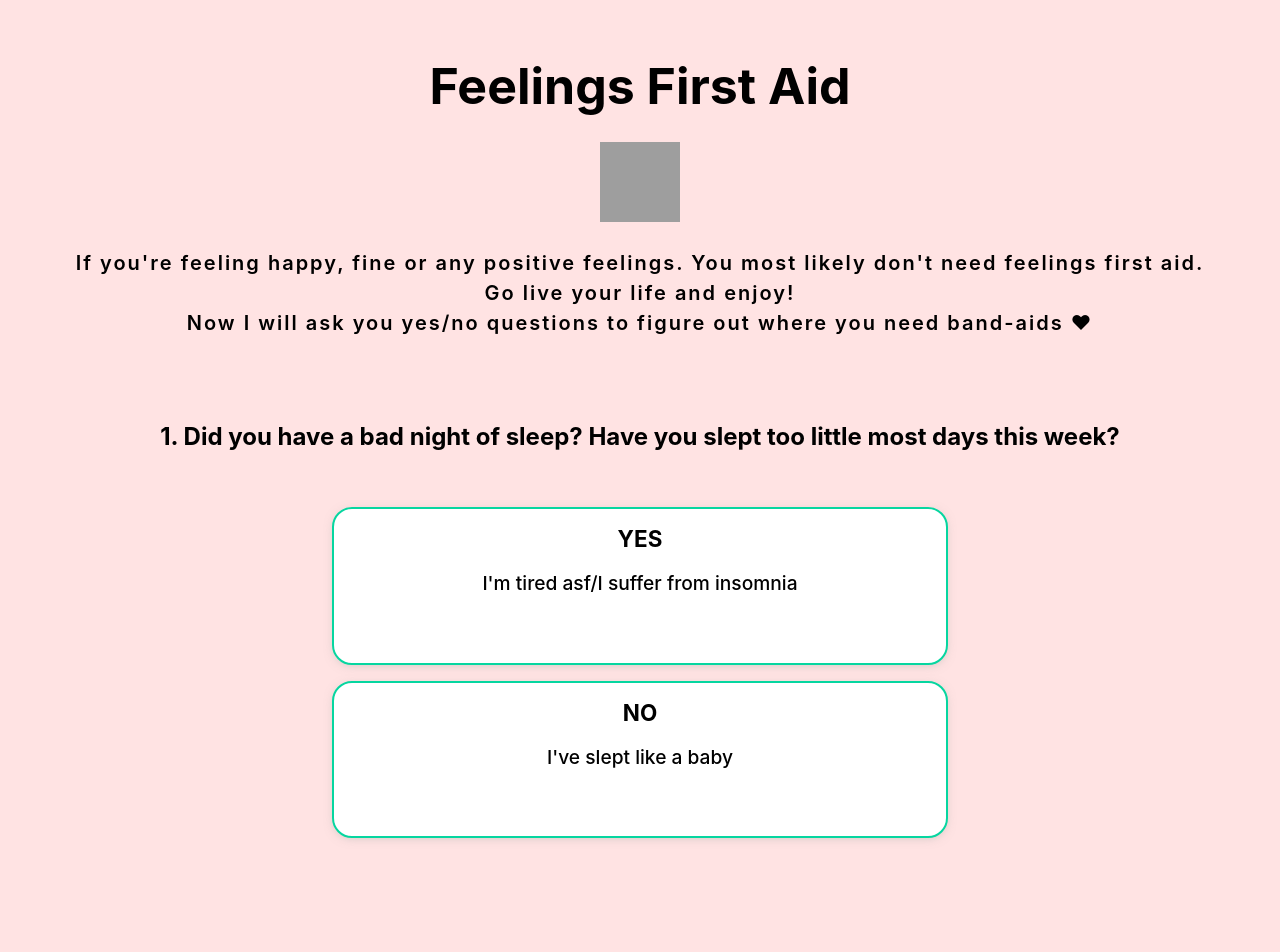
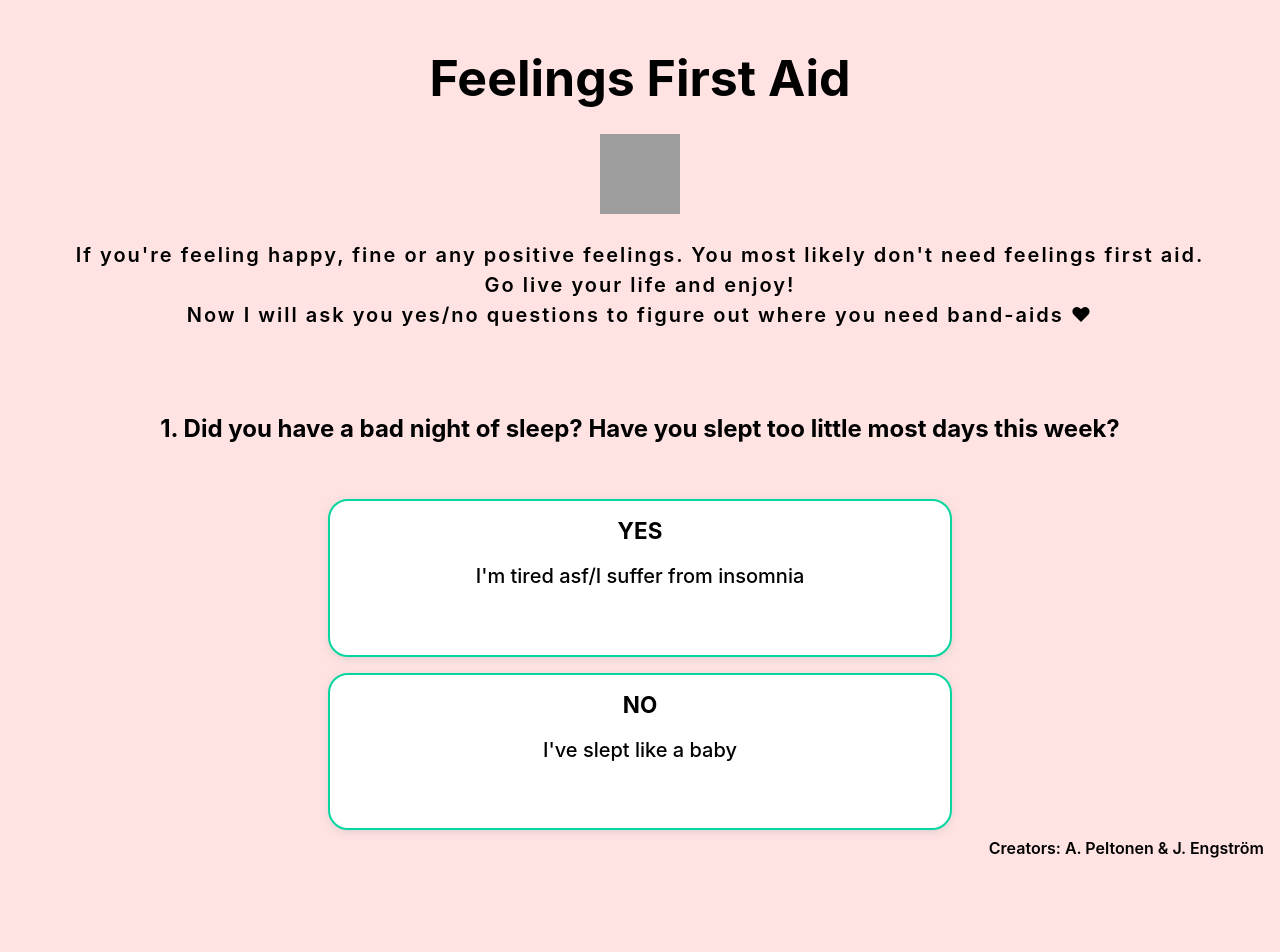
Before and after one commit to peltonan/feelings-first-aid, a React (Create React App) app: page / in a window 1280 px wide. Shown: the top 952 px of the page. After the commit the page ends 858 px from the top, so only its background shows below. Built offline with nearby package versions, Linux system fonts and the light colour scheme; grey boxes are pictures that could not be loaded.

Commit message:
Fixed footer and added Key to questions

```diff
--- a/src/Answers.js
+++ b/src/Answers.js
@@ -4,7 +4,7 @@ const Answers = ({ formState }) => {
     const answeredQuestions = questions.filter((question, index) => (formState[index].answer === true))
     if (answeredQuestions.length === 0) {
         return (
-            <div>
+            <div className="container">
                 <p>You have answered no to all questions! That means everything seems to be alright.</p>
                 <p>If you feel something is still bothering you, Feelings First Aid might not be helpful for your current situation.</p>
                 <p>Consider contacting a professional for more serious issues or finding help elsewhere.</p>
@@ -14,7 +14,7 @@ const Answers = ({ formState }) => {
         )
     }
     return (
-        <div className="answerWrapper">
+        <div className="answerWrapper container">
             {answeredQuestions.map((question, index) => {
                 return (<fragment className="answerCard">
                     <div>
--- a/src/App.css
+++ b/src/App.css
@@ -1,7 +1,12 @@
 body {
-  padding: 0.5rem;
   color: rgb(0, 0, 0, );
   background-color: rgb(255, 227, 227)
+}
+
+.App {
+  display: flex;
+  flex-direction: column;
+  min-height: 100vh;
 }
 
 h1 {
@@ -122,6 +127,7 @@ p {
   text-align: center;
   padding-left: 1rem;
   padding-right: 1rem;
+  font-size: 20px;
 }
 
 .done {
@@ -233,15 +239,18 @@ button:focus {
   font-weight: 600;
   font-size: 10px;
   margin-bottom: 1rem;
+  text-align: center;
+}
+
+footer .center {
+  text-align: center;
 }
 
 footer {
-  padding-top: 10%;
+  display: flex;
   font-weight: 600;
   margin-right: 1rem;
-  text-align: right;
-  position: relative;
-  display: block;
+  flex-direction: row-reverse;
 }
 
 body {
@@ -290,6 +299,10 @@ body {
     flex-direction: column;
     align-content: center;
   }
+}
+
+.container {
+  flex-grow: 1;
 }
 
 @media only screen and (max-width: 470px) {
--- a/src/App.js
+++ b/src/App.js
@@ -59,7 +59,7 @@ function App() {
             <div>Now I will ask you yes/no questions to figure out where you need band-aids &hearts;</div>
           </div>
           <h2 className="question">{currentQuestion + 1}. {questions[currentQuestion].question}</h2>
-          <div className="wrapper">
+          <div className="wrapper" key={`${currentQuestion}-question`}>
             <section className="answers" onChange={(event) => handleSelectAnswer(event)}>
               <div className="answerBox">
                 <input type="radio" id={`question-one-${currentQuestion}`} name={`select-${currentQuestion}`} value={true} checked={false} />
@@ -80,7 +80,7 @@ function App() {
         </div>
       )}
       {isDone && (
-        <div>
+        <div className="container">
           <Answers formState={formState} />
           <button className="reset" onClick={resetForm}>RESET</button>
 
@@ -94,9 +94,11 @@ function App() {
       </div>
  */}
       <footer>
-        <span>Creators: A. Peltonen & J. Engström</span>
-        <div>
-          {isDone && <span className="iconCreators">Icons: <a href="http://www.flaticon.com">Flaticon</a> by Freepik, Eucalyp & Flat Icons</span>}
+        <div className="center">
+          <span>Creators: A. Peltonen & J. Engström</span>
+          <div>
+            {isDone && <span className="iconCreators">Icons: <a href="http://www.flaticon.com">Flaticon</a> by Freepik, Eucalyp & Flat Icons</span>}
+          </div>
         </div>
       </footer>
     </div>
```
